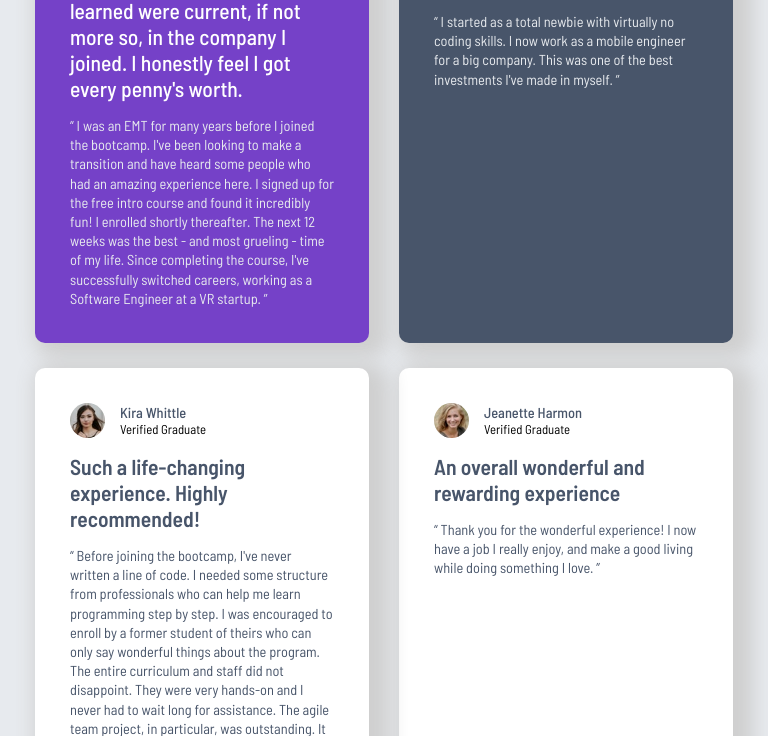
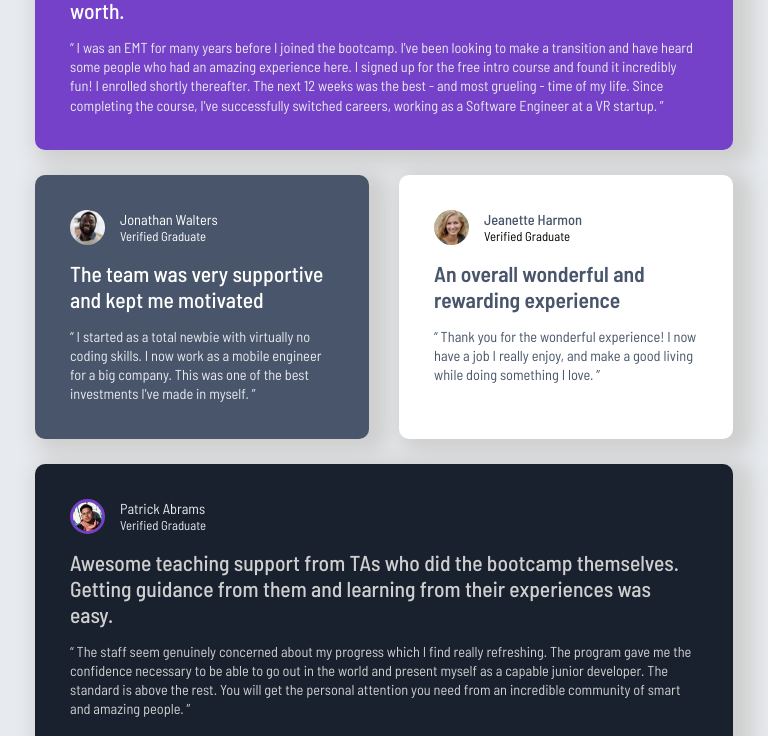
Before and after one commit to shauryapanchal/fem-testimonials-grid-section-main, a plain HTML site: page index.html in a window 768 px wide. Shown: the part 190-926 px from the top of the page. Drawn offline with Linux system fonts and the light colour scheme.

Commit message:
Improve middle-size layout and centered the grid.

```diff
--- a/styles.css
+++ b/styles.css
@@ -25,6 +25,7 @@ body{
     display: flex;
     align-items: center;
     justify-content: center;
+    min-height: 100vh;
 }
 .grid-container{
     display: grid;
@@ -138,9 +139,10 @@ body{
         grid-template-rows: auto;
         grid-template-columns: 1fr 1fr;
         grid-template-areas:
-        "daniel jonathan"
-        "kira jeanette"
-        "patrick patrick";
+        "daniel daniel"
+        "jonathan jeanette"
+        "patrick patrick"
+        "kira kira";
     }
     .comment-card{
         box-shadow: 10px 5px 20px 10px hsl(0, 0%, 81%);
```
